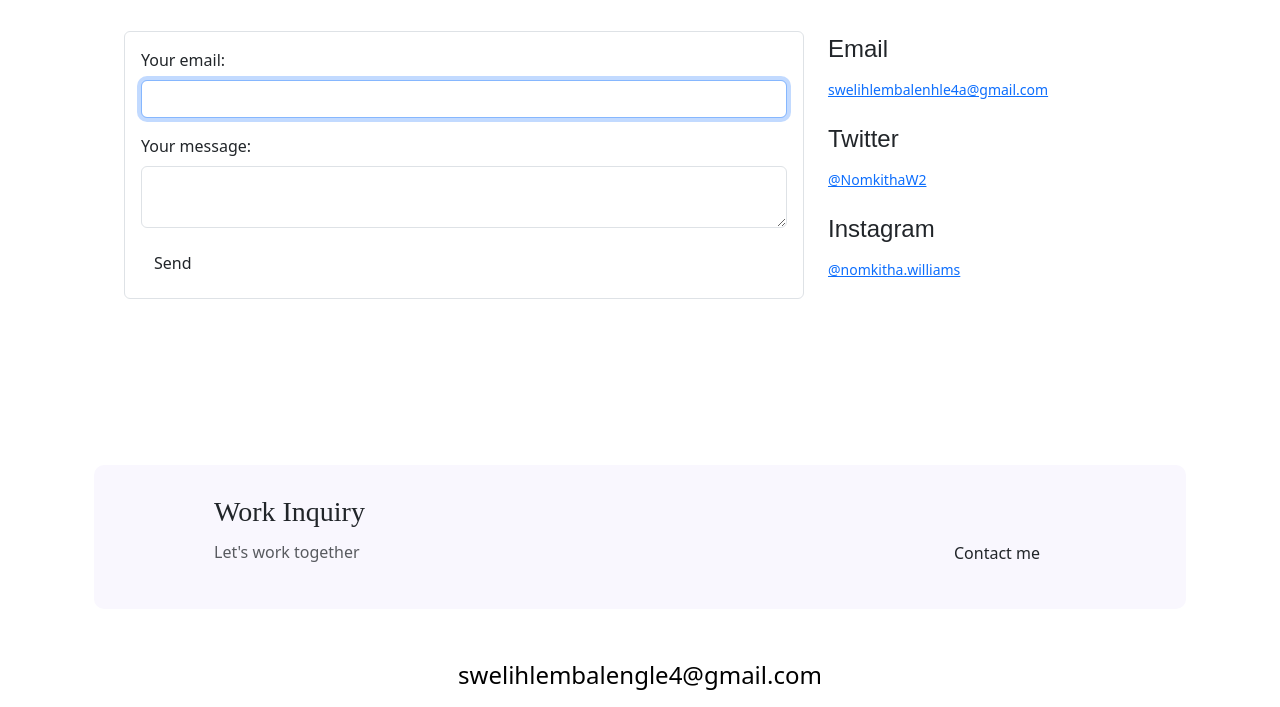
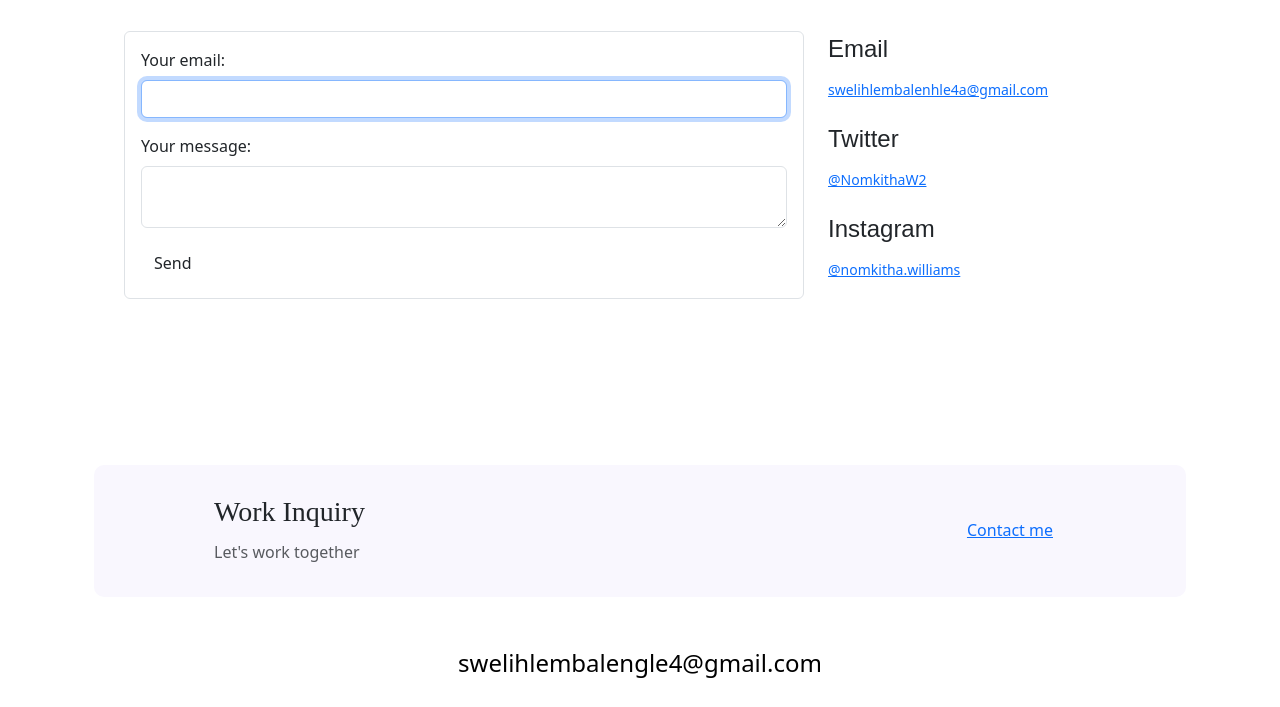
Before and after one commit to imbaliyezwe/new-portfolio-project, a plain HTML site: page contact.html in a window 1280 px wide. Shown: the part 329-1036 px from the top of the page. Drawn offline with nearby package versions, Linux system fonts and the light colour scheme; a web font is replaced by a local one.

Commit message:
Update contact.html

```diff
--- a/contact.html
+++ b/contact.html
@@ -96,8 +96,7 @@
                     <p class="text-muted">Let's work together</p>
                 </div>
                 <div>
-                    <button class="btn btn-branding mt-3"><a href="/contact.html" class="btn btn-branding mt-3"
-                            title="Contact Mbali">
+                    <button class="btn btn-branding mt-3"><a href="/contact.html" title="Contact Mbali">
                             Contact me
                         </a></button>
                 </div>
```
